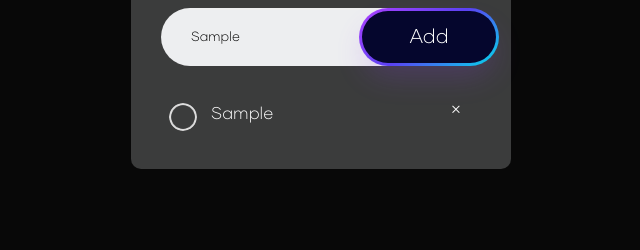
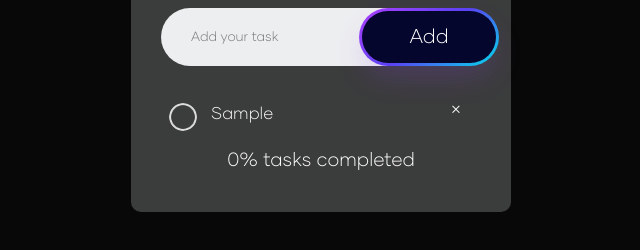
Before and after one commit to prateekThakur84/My_Todo_List, a plain HTML site: page index.html in a window 1280 px wide. Both pictures are taken after typing "Sample" into the empty fields and a click on the button "Add". Shown: the part 192-442 px from the top of the page, without its empty margins (319-959 px from the left). Drawn offline with Linux system fonts and the light colour scheme.

Commit message:
new feature added (task completed percentage)

```diff
--- a/index.html
+++ b/index.html
@@ -20,6 +20,8 @@
                 <!-- here our li will be added through javascript -->
             </ul>
 
+            <div id="completion-percentage">0% tasks completed</div>
+
         </div>
     </div>
     <script src="script.js"></script>
```
